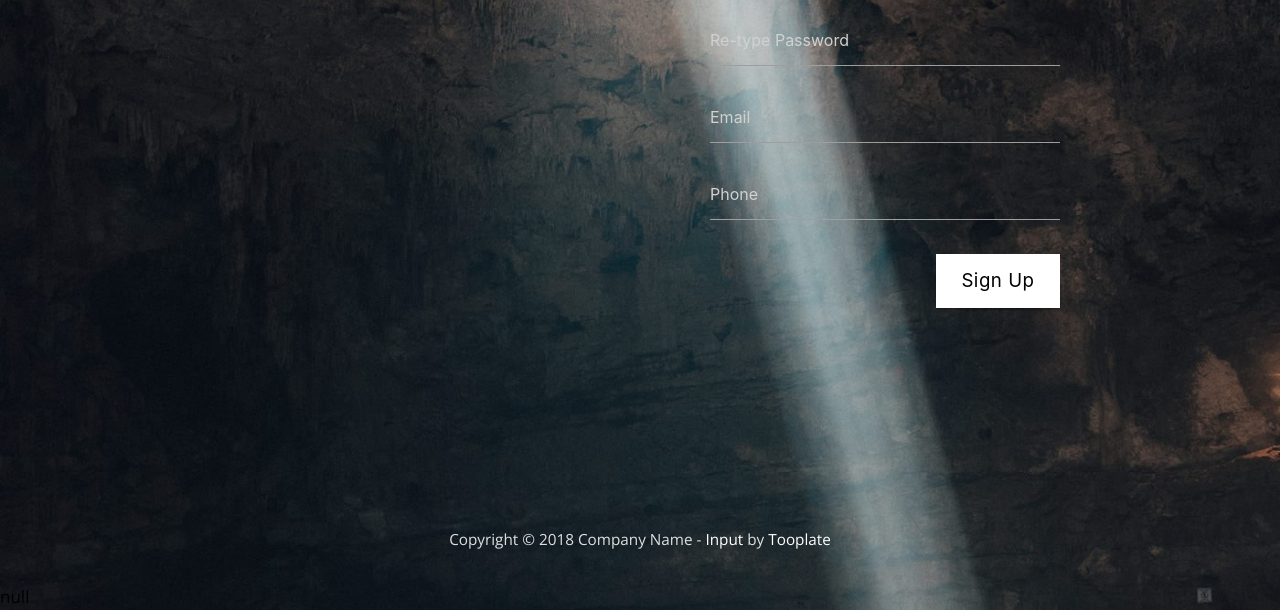
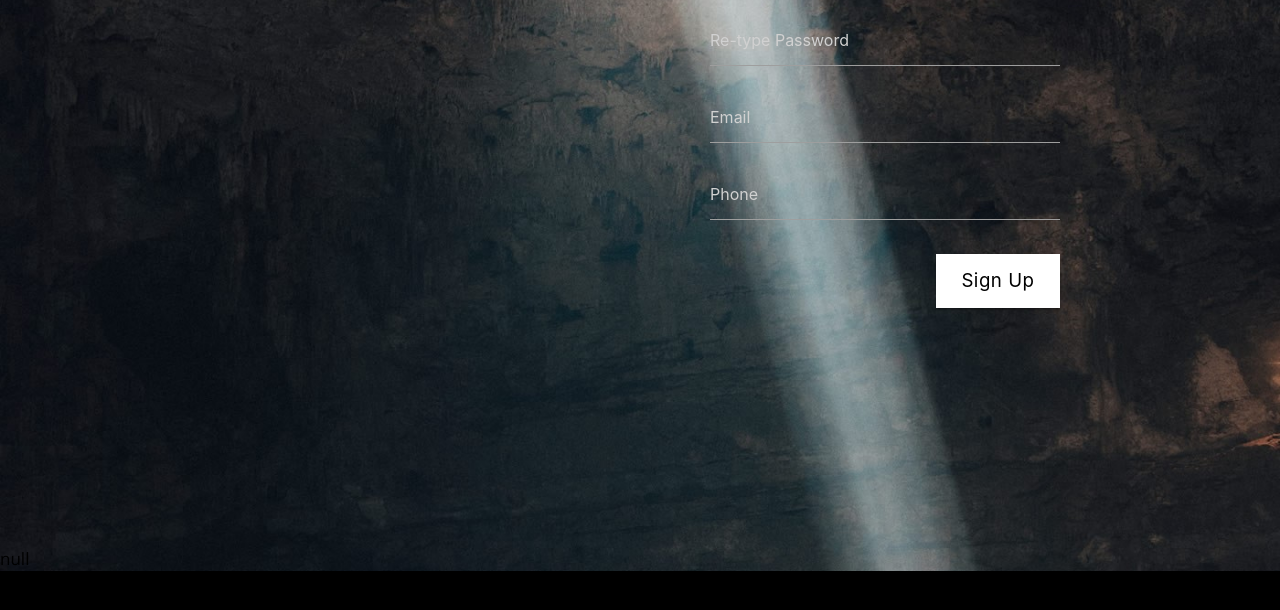
Before and after one commit to shaimakaleel/ncsc, a plain HTML site: page signup.html in a window 1280 px wide. Shown: the part 380-990 px from the top of the page. After the commit the page ends 951 px from the top, so only its background shows below. Drawn offline with nearby package versions, Linux system fonts and the light colour scheme; files whose address does not match are found by name.

Commit message:
Add files via upload

```diff
--- a/signup.html
+++ b/signup.html
@@ -46,11 +46,7 @@
         </div>
         <footer class="row tm-mt-big mb-3">
             <div class="col-xl-12">
-                <p class="text-center grey-text text-lighten-2 tm-footer-text-small">
-                    Copyright &copy; 2018 Company Name
-                    - <a rel="nofollow" href="http://www.tooplate.com/view/2105-input">Input</a> by
-                    <a rel="nofollow" href="http://tooplate.com" class="tm-footer-link">Tooplate</a>
-                </p>
+
             </div>
         </footer>
     </div>
```
